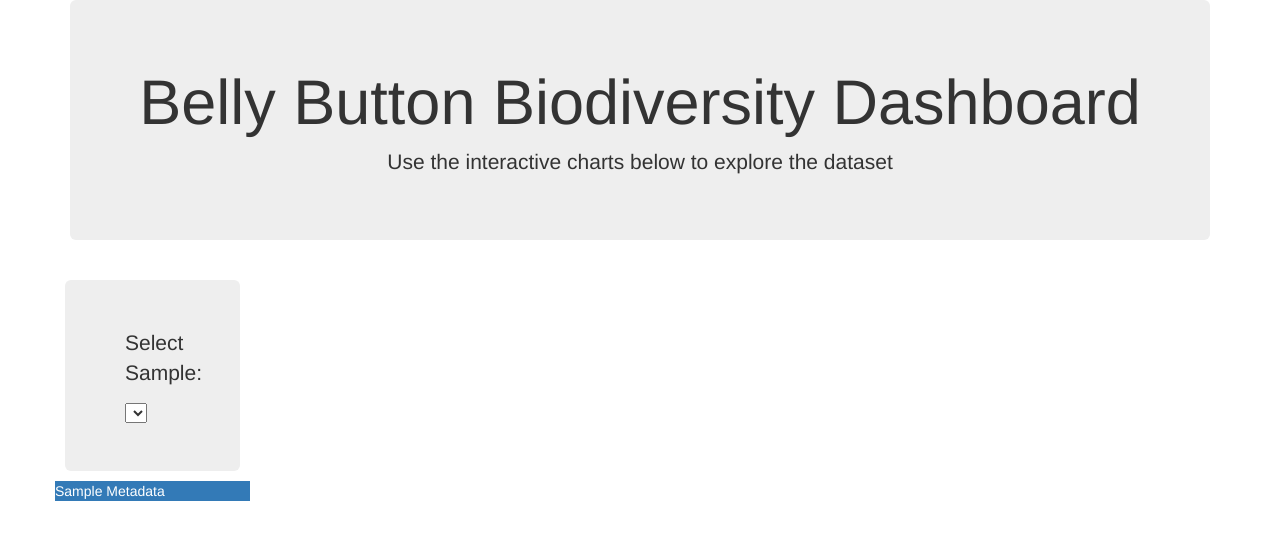
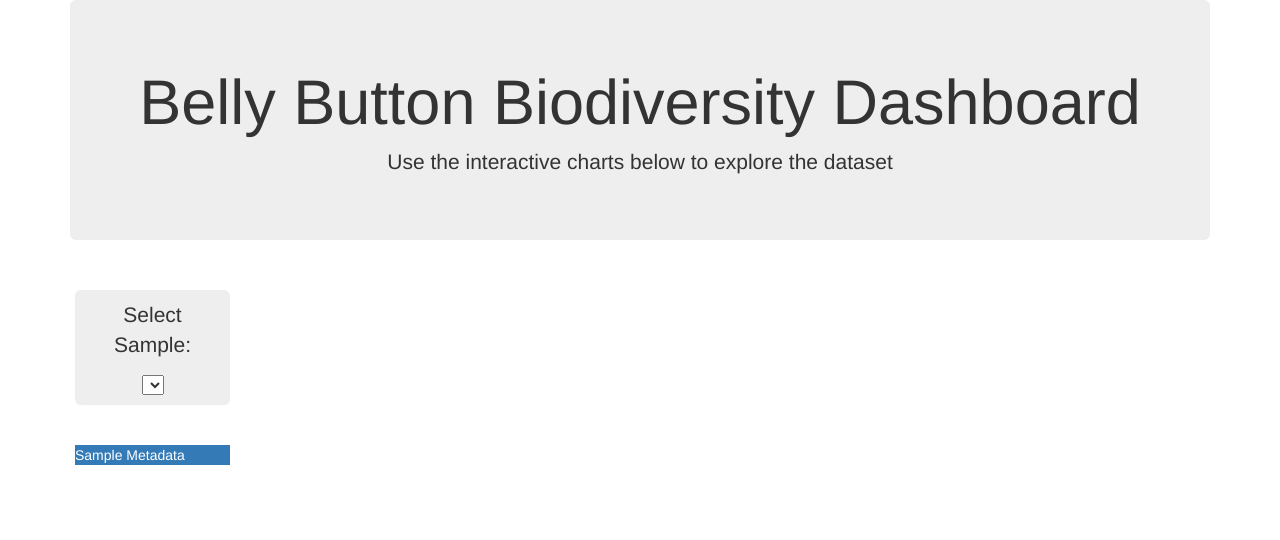
Before and after one commit to dmarrinan/Bellybutton-Biodiversity-Dashboard, a Flask app: page / in a window 1280 px wide. Shown: the top 540 px of the page. Run offline with Flask 2, Linux system fonts and the light colour scheme; lists and menus that the app fills with data are empty; some libraries are stand-ins or nearby versions.

Commit message:
disables hover on gauge and centers dataset selector.

```diff
--- a/static/css/stylesheet.css
+++ b/static/css/stylesheet.css
@@ -1,3 +1,8 @@
 #jumbotron_metadata{
-    margin:1rem;
+    margin:2rem;
+    padding:1rem;
 }
+
+#metadata_card_container{
+    margin:2rem;
+}
--- a/static/js/app.js
+++ b/static/js/app.js
@@ -130,7 +130,8 @@ function renderGauge(wfreq) {
         yaxis: {
             zeroline: false, showticklabels: false,
             showgrid: false, range: [-1, 1]
-        }
+        },
+        hovermode:false
     };
 
     Plotly.newPlot('gauge',data,layout);
--- a/templates/index.html
+++ b/templates/index.html
@@ -25,12 +25,14 @@
             <div class="col-12 col-sm-12 col-md-2 col-lg-2 col-xl-2">
                 <div class="row">
                     <div class="jumbotron" id="jumbotron_metadata">
-                        <p class="text-center">Select Sample:</p>
-                        <select id="datasetSelect" onchange="optionChanged(this.value)"></select>
+                        <div class="text-center">
+                            <p>Select Sample:</p>
+                            <select id="datasetSelect" onchange="optionChanged(this.value)"></select>
+                        </div>
                     </div>
                 </div>
                 <div class="row">
-                    <div class="card border-primary mb-3">
+                    <div class="card border-primary mb-3" id="metadata_card_container">
                         <div class="card-header bg-primary text-white">Sample Metadata</div>
                         <div class="card-body" id="metadataCard"></div>
                     </div>
```
